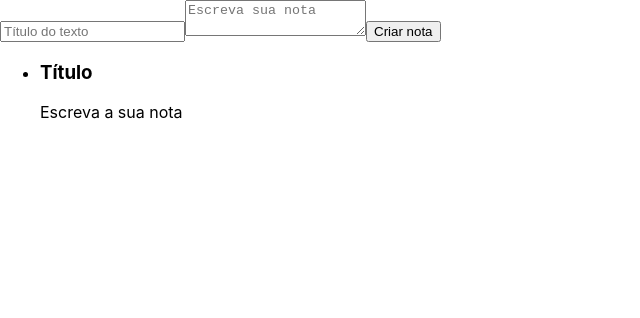
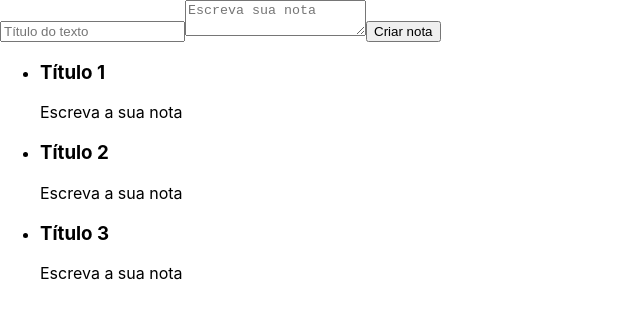
Before and after one commit to fnalmeidap/fnalmeidap.github.io, a React (Create React App) app in the folder Study/: page / in a window 1280 px wide. Shown: the top 318 px of the page, without its empty margins (0-640 px from the left). Built offline with nearby package versions, Linux system fonts and the light colour scheme.

Commit message:
chore: create first component

```diff
--- a/Study/src/App.js
+++ b/Study/src/App.js
@@ -1,23 +1,15 @@
 import React from 'react';
+import ListaDeNotas from "./components/ListaDeNotas";
 
 function App() {
 	return (
 		<section>
 			<form>
 				<input type="text" placeholder="Título do texto"></input>
-				<textarea placeholder="Escreva sua nota" />
-				<button>Criar nota</button>
+					<textarea placeholder="Escreva sua nota" />
+					<button>Criar nota</button>
 			</form>
-			<ul>
-				<li>
-					<section>
-						<header>
-							<h3>Título</h3>
-						</header>
-						<p>Escreva a sua nota</p>
-					</section>
-				</li>
-			</ul>
+			<ListaDeNotas/>
 		</section>
 	);
 }
--- /dev/null
+++ b/Study/src/components/ListaDeNotas.jsx
@@ -0,0 +1,35 @@
+import React, { Component } from "react"
+
+export default class ListaDeNotas extends Component{
+    render(){
+        return (
+        <section>
+			<ul>
+				<li>
+					<section>
+						<header>
+							<h3>Título 1</h3>
+						</header>
+						<p>Escreva a sua nota</p>
+					</section>
+				</li>
+				<li>
+					<section>
+						<header>
+							<h3>Título 2</h3>
+						</header>
+						<p>Escreva a sua nota</p>
+					</section>
+				</li>
+				<li>
+					<section>
+						<header>
+							<h3>Título 3</h3>
+						</header>
+						<p>Escreva a sua nota</p>
+					</section>
+				</li>
+			</ul>
+		</section>);
+    }
+}
```
Also changed, not shown: Study/src/components/textList.jsx (deleted).
